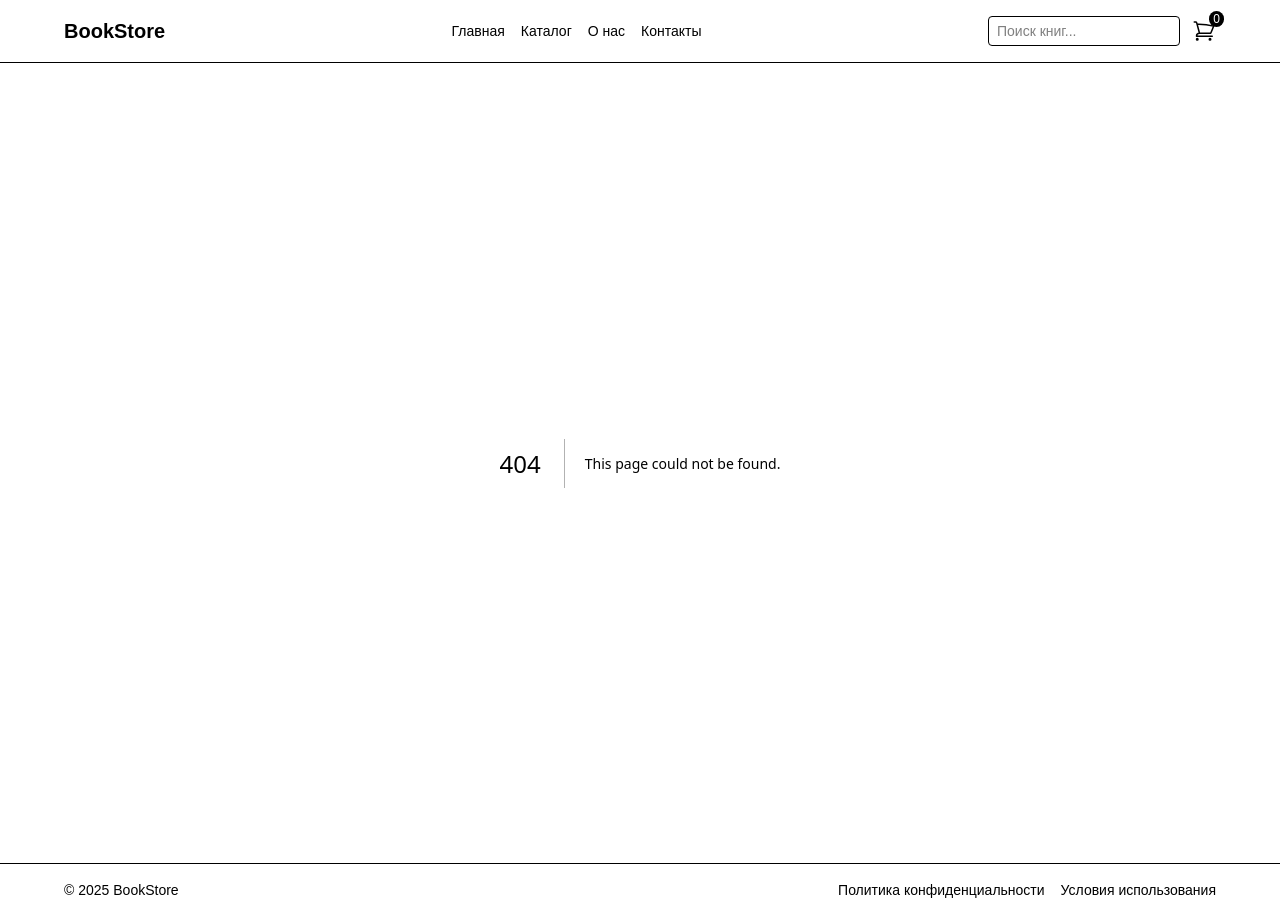
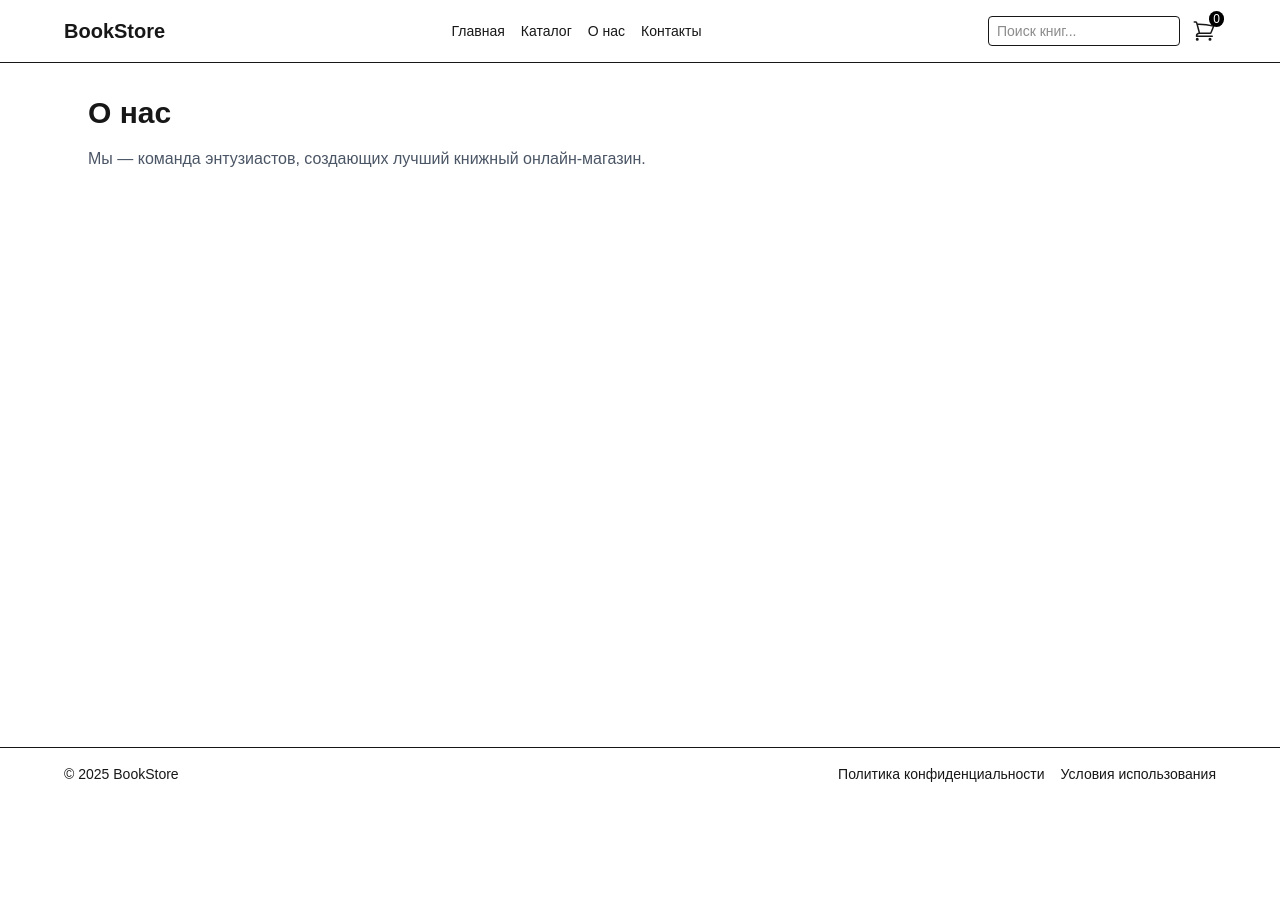
Before and after one commit to Nadezhda-97/book-store, a Next.js app: page /about in a window 1280 px wide. Before the commit this address had no page. After the commit the page ends 800 px from the top, so only its background shows below. Built offline with nearby package versions, Linux system fonts and the light colour scheme.

Commit message:
create about/page.tsx

```diff
--- /dev/null
+++ b/src/app/about/page.tsx
@@ -0,0 +1,10 @@
+import React from "react";
+
+const AboutPage: React.FC = () => (
+  <main className="max-w-6xl mx-auto px-6 py-8">
+    <h1 className="text-3xl font-bold mb-4">О нас</h1>
+    <p className="text-gray-600">Мы — команда энтузиастов, создающих лучший книжный онлайн-магазин.</p>
+  </main>
+);
+
+export default AboutPage;
```
